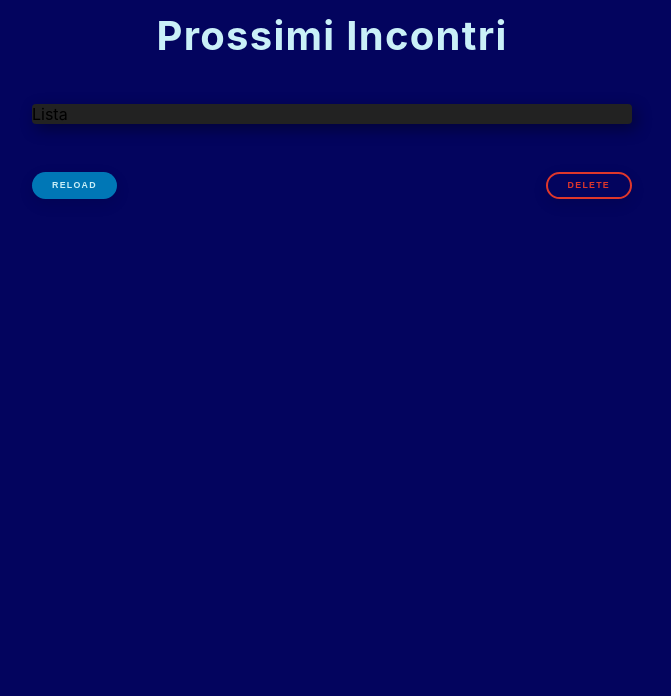
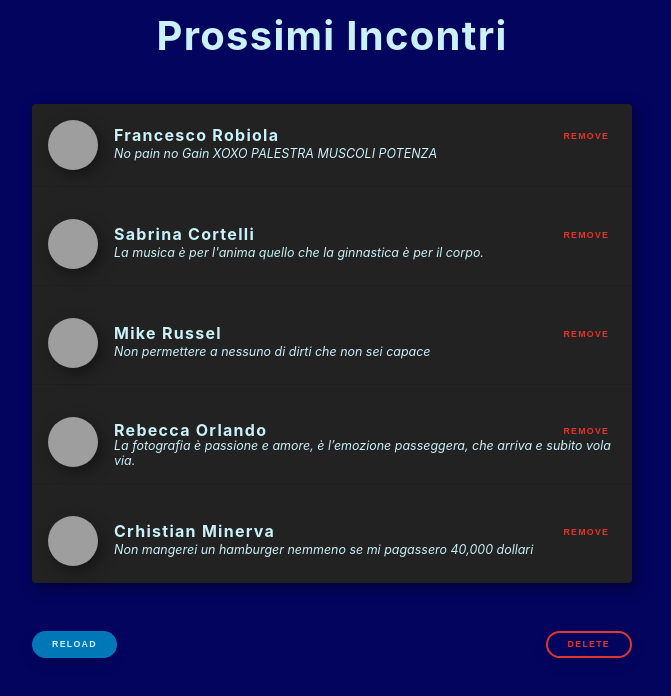
Before and after one commit to Skifiltos/Dark-Mode, a React (Create React App) app in the folder inizio/: page / in a window 1280 px wide. Shown: the top 696 px of the page, without its empty margins (308-979 px from the left). Built offline with nearby package versions, Linux system fonts and the light colour scheme; grey boxes are pictures that could not be loaded.

Commit message:
implementato lista

```diff
--- a/inizio/src/App.js
+++ b/inizio/src/App.js
@@ -6,7 +6,7 @@
 function App() {
 
   const [people, setPeople] = useState(data);
-  console.log(people);
+
 
   return (
     <section>
@@ -15,7 +15,7 @@
           Prossimi incontri
         </h2>
         <div className="people-list">
-        <List data={people} />
+        <List data={people  } />
         </div>
         <div className="btn-group">
           <button className="btn btn-reset">Reload</button>
--- a/inizio/src/List.js
+++ b/inizio/src/List.js
@@ -1,11 +1,35 @@
 import React from "react";
 
-const List = () => {
-  return <ul>Lista</ul>;
-};
+const List = (props) => {
+  console.log(props);
+  return (
+      <ul className="user-list">
+        {
+            props.data.map((person) =>(
+              <li key={person.id}>
+                <Person {...person}/>
 
-const Person = () => {
-  return <article>perosna</article>;
+              </li>
+            )
+          )
+        }
+      </ul>
+  );
+}
+
+const Person = ({id, nome, stato, img}) => {
+  return <article>
+      <img src={img} alt="prs" className="person-img" />
+      <div className="person-info">
+        <div className="person-action">
+          <h4>{nome}</h4>
+          <button className="btn">
+            Remove
+          </button>
+        </div>
+        <p>{stato}</p>
+      </div>
+    </article>;
 };
 
 export default List;
```
